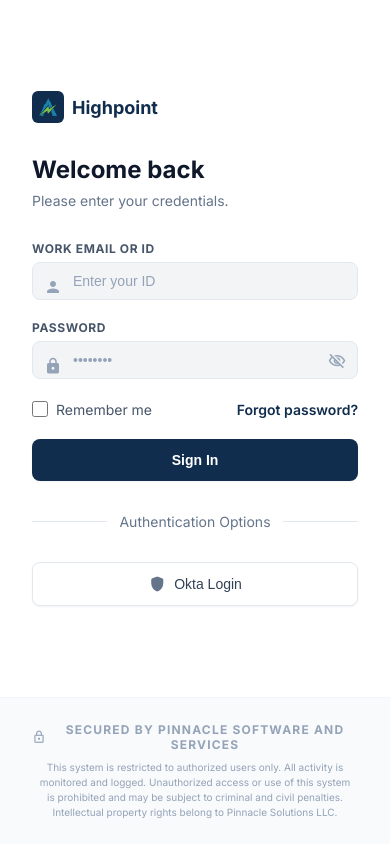
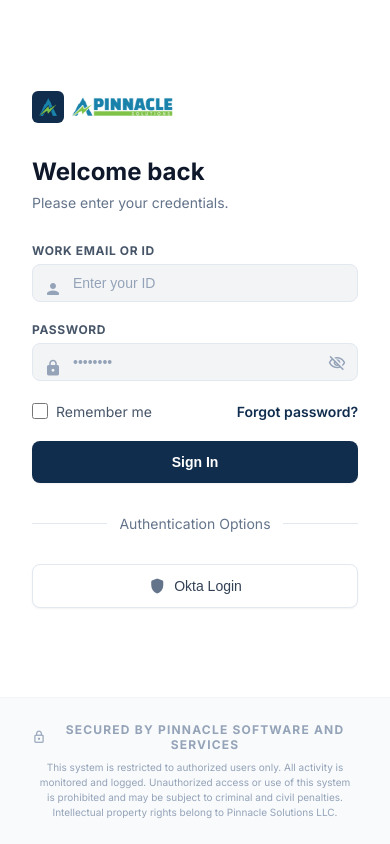
Before and after one commit to madhusmitapalai/highpoint, a plain HTML site: page demo.html in a window 390 px wide. Drawn offline with Linux system fonts and the light colour scheme.

Commit message:
mobile view pinnacle logo add

```diff
--- a/demo.html
+++ b/demo.html
@@ -510,6 +510,12 @@
           font-weight: 700;
       }
 
+      .mobile-pinnacle-logo {
+          height: 2.25rem;
+          width: auto;
+          display: block;
+      }
+
       /* Desktop Logo */
       .desktop-logo {
           display: none;
@@ -549,7 +555,7 @@
       }
 
       .desktop-logo > img {
-          height: 2rem;
+          height: 2.5rem;
           width: auto;
           display: block;
       }
@@ -969,7 +975,7 @@
           <div class="mobile-logo-icon">
             <img src="images/logo.png" alt="Highpoint Logo" />
           </div>
-          <span>Highpoint</span>
+          <img src="images/PinnacleLogo.png" alt="Pinnacle" class="mobile-pinnacle-logo" />
         </div>
 
         <div class="desktop-logo">
```
